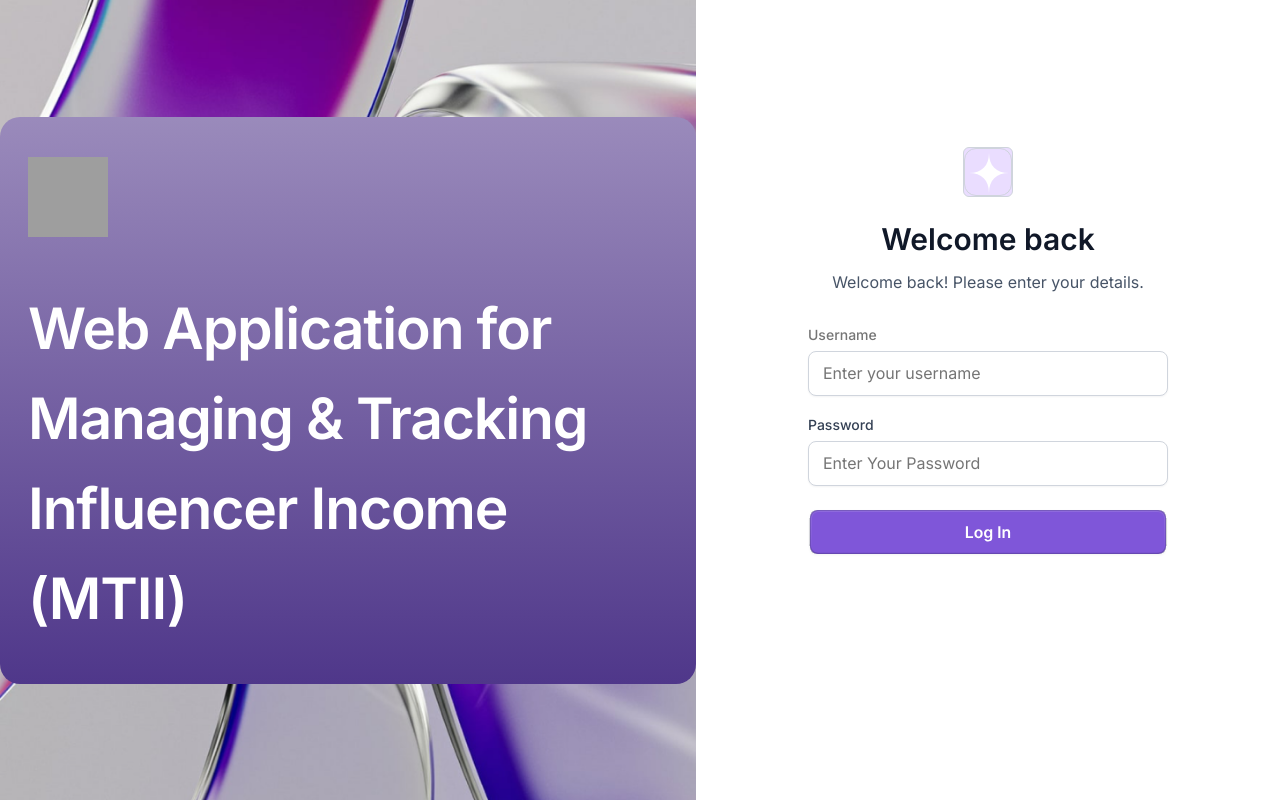
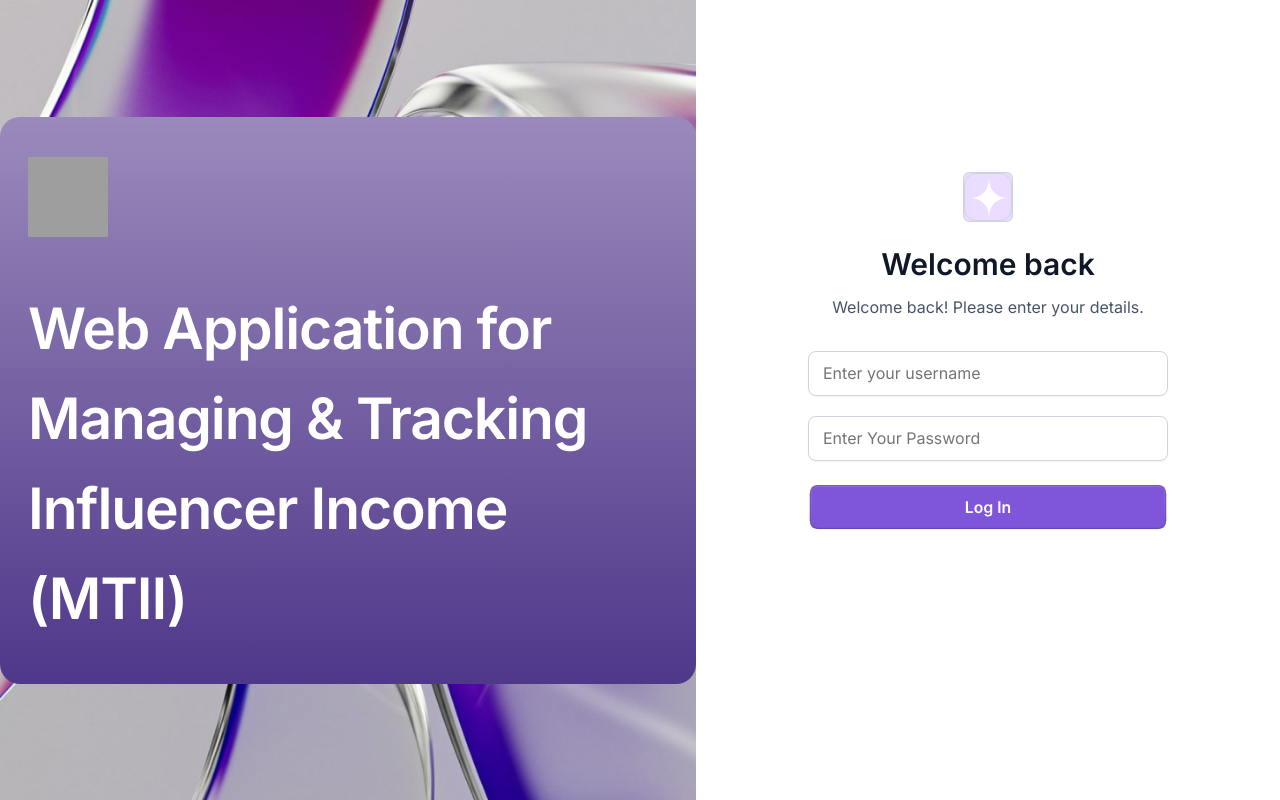
Before and after one commit to PorWTK/MTII, a React (Vite) app in the folder frontend/: page / in a window 1280 px wide. Built offline with nearby package versions, Linux system fonts and the light colour scheme; no server answers; grey boxes are pictures that could not be loaded.

Commit message:
user unused

```diff
--- a/frontend/src/screens/LogIn/LogIn.jsx
+++ b/frontend/src/screens/LogIn/LogIn.jsx
@@ -73,14 +73,14 @@ export const LogIn = () => {
               <div className="form-5">
                 <div className="div-6">
                   <div className="div-6">
-                    <div className="label-wrapper-7">
+                    {/* <div className="label-wrapper-7">
                       <input
                         className="label-7"
                         htmlFor="username"
                         placeholder="Username"
                         type="text"
                       />
-                    </div>
+                    </div> */}
 
                     <div className="input-6">
                       <input
@@ -99,11 +99,11 @@ export const LogIn = () => {
 
                 <div className="div-6">
                   <div className="div-6">
-                    <div className="label-wrapper-7">
+                    {/* <div className="label-wrapper-7">
                       <label className="label-8" htmlFor="password">
                         Password
                       </label>
-                    </div>
+                    </div> */}
 
                     <div className="input-6">
                       <input
```
